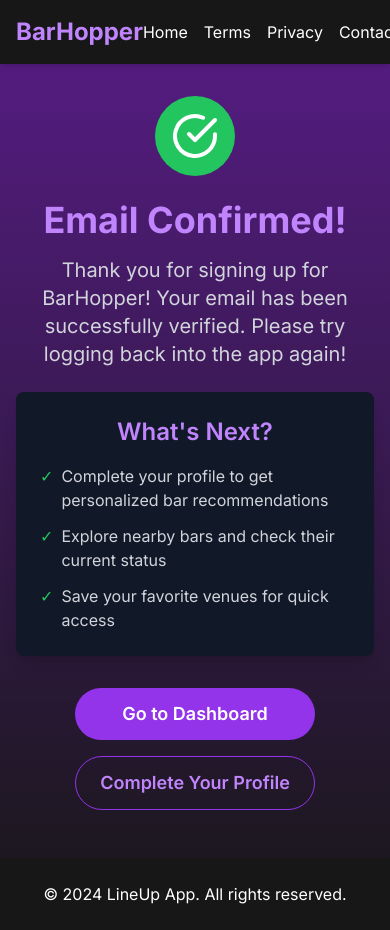
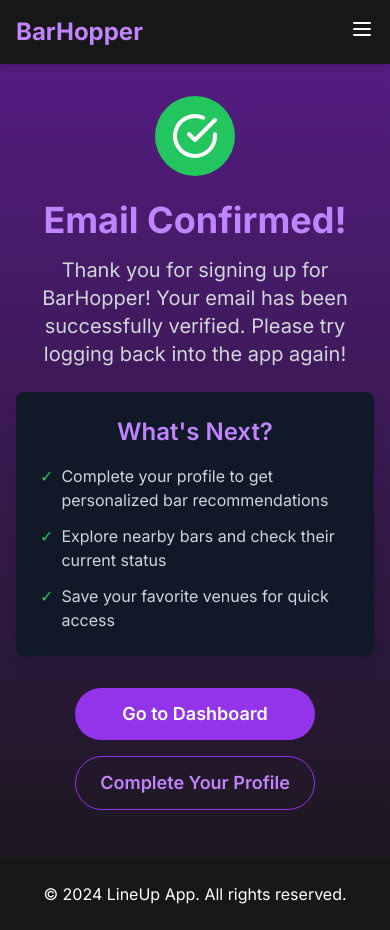
Before and after one commit to revelationsz/lineup-website, a Next.js app: page /email-confirmed in a window 390 px wide. Built offline with nearby package versions, Linux system fonts and the light colour scheme.

Commit message:
header changes

```diff
--- a/app/layout.tsx
+++ b/app/layout.tsx
@@ -2,7 +2,7 @@ import type React from "react"
 import type { Metadata } from "next"
 import { Inter } from "next/font/google"
 import "./globals.css"
-import Link from "next/link"
+import Navbar from "../components/Navbar"  // Adjust the path as needed
 
 const inter = Inter({ subsets: ["latin"] })
 
@@ -21,36 +21,10 @@ export default function RootLayout({
       <body
         className={`${inter.className} bg-gradient-to-t from-neutral-900 to-purple-900 text-gray-200 flex flex-col min-h-screen`}
       >
-        <header className="bg-neutral-900 text-white p-4 sticky top-0 z-10 shadow-md">
-          <nav className="container mx-auto flex justify-between items-center">
-            <Link href="/" className="text-2xl font-bold text-purple-400">
-              BarHopper
-            </Link>
-            <ul className="flex space-x-4">
-              <li>
-                <Link href="/" className="hover:text-purple-400 transition-colors">
-                  Home
-                </Link>
-              </li>
-              <li>
-                <Link href="/terms" className="hover:text-purple-400 transition-colors">
-                  Terms
-                </Link>
-              </li>
-              <li>
-                <Link href="/privacy" className="hover:text-purple-400 transition-colors">
-                  Privacy
-                </Link>
-              </li>
-              <li>
-                <Link href="/contact" className="hover:text-purple-400 transition-colors">
-                  Contact
-                </Link>
-              </li>
-            </ul>
-          </nav>
-        </header>
-        <main className="container mx-auto mt-8 px-4 flex-grow">{children}</main>
+        <Navbar />
+        <main className="container mx-auto mt-8 px-4 flex-grow">
+          {children}
+        </main>
         <footer className="bg-neutral-900 text-white py-6 mt-12 shadow-md">
           <div className="container mx-auto text-center">
             <p>&copy; 2024 LineUp App. All rights reserved.</p>
--- a/app/page.tsx
+++ b/app/page.tsx
@@ -2,7 +2,7 @@
 export default function Home() {
   return (
     <div className="flex flex-col items-center">
-      <h1 className="text-4xl font-bold mb-6 text-purple-400">Welcome to BarHopper</h1>
+      <h1 className="text-4xl font-bold mb-6 text-purple-400 text-center">Welcome to BarHopper</h1>
       <p className="text-xl mb-16 text-center max-w-2xl text-gray-300">
         Stay up to date on lines, cover, and music for bars so you never have a dull night out
       </p>
--- /dev/null
+++ b/components/Navbar.tsx
@@ -0,0 +1,85 @@
+"use client"
+
+import { useState } from "react"
+import Link from "next/link"
+
+export default function Navbar() {
+  const [menuOpen, setMenuOpen] = useState(false)
+
+  return (
+    <header className="bg-neutral-900 text-white p-4 sticky top-0 z-10 shadow-md">
+      <nav className="container mx-auto flex justify-between items-center">
+        <Link href="/" className="text-2xl font-bold text-purple-400">
+          BarHopper
+        </Link>
+        {/* Hamburger button for small screens */}
+        <div className="md:hidden">
+          <button
+            onClick={() => setMenuOpen(!menuOpen)}
+            aria-label="Toggle Menu"
+            className="focus:outline-none"
+          >
+            <svg className="w-6 h-6" fill="none" stroke="currentColor" viewBox="0 0 24 24">
+              <path
+                strokeLinecap="round"
+                strokeLinejoin="round"
+                strokeWidth={2}
+                d="M4 6h16M4 12h16M4 18h16"
+              />
+            </svg>
+          </button>
+        </div>
+        {/* Full navigation for larger screens */}
+        <ul className="hidden md:flex space-x-4">
+          <li>
+            <Link href="/" className="hover:text-purple-400 transition-colors">
+              Home
+            </Link>
+          </li>
+          <li>
+            <Link href="/terms" className="hover:text-purple-400 transition-colors">
+              Terms
+            </Link>
+          </li>
+          <li>
+            <Link href="/privacy" className="hover:text-purple-400 transition-colors">
+              Privacy
+            </Link>
+          </li>
+          <li>
+            <Link href="/contact" className="hover:text-purple-400 transition-colors">
+              Contact
+            </Link>
+          </li>
+        </ul>
+      </nav>
+      {/* Dropdown menu for small screens */}
+      {menuOpen && (
+        <nav className="md:hidden container mx-auto mt-2 px-4">
+          <ul className="flex flex-col space-y-2">
+            <li>
+              <Link href="/" onClick={() => setMenuOpen(false)} className="block hover:text-purple-400 transition-colors text-right">
+                Home
+              </Link>
+            </li>
+            <li>
+              <Link href="/terms" onClick={() => setMenuOpen(false)} className="block hover:text-purple-400 transition-colors text-right">
+                Terms
+              </Link>
+            </li>
+            <li>
+              <Link href="/privacy" onClick={() => setMenuOpen(false)} className="block hover:text-purple-400 transition-colors text-right">
+                Privacy
+              </Link>
+            </li>
+            <li>
+              <Link href="/contact" onClick={() => setMenuOpen(false)} className="block hover:text-purple-400 transition-colors text-right">
+                Contact
+              </Link>
+            </li>
+          </ul>
+        </nav>
+      )}
+    </header>
+  )
+}
```
